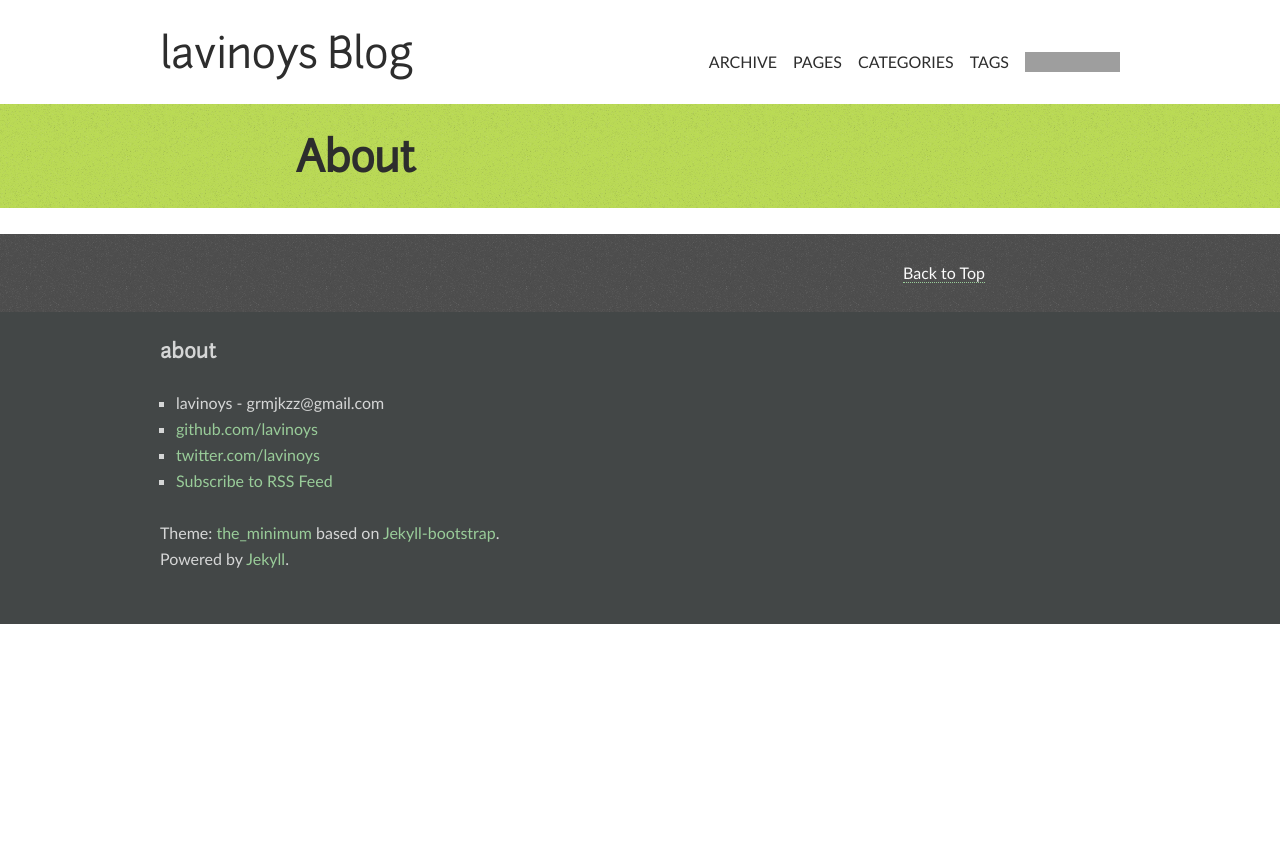
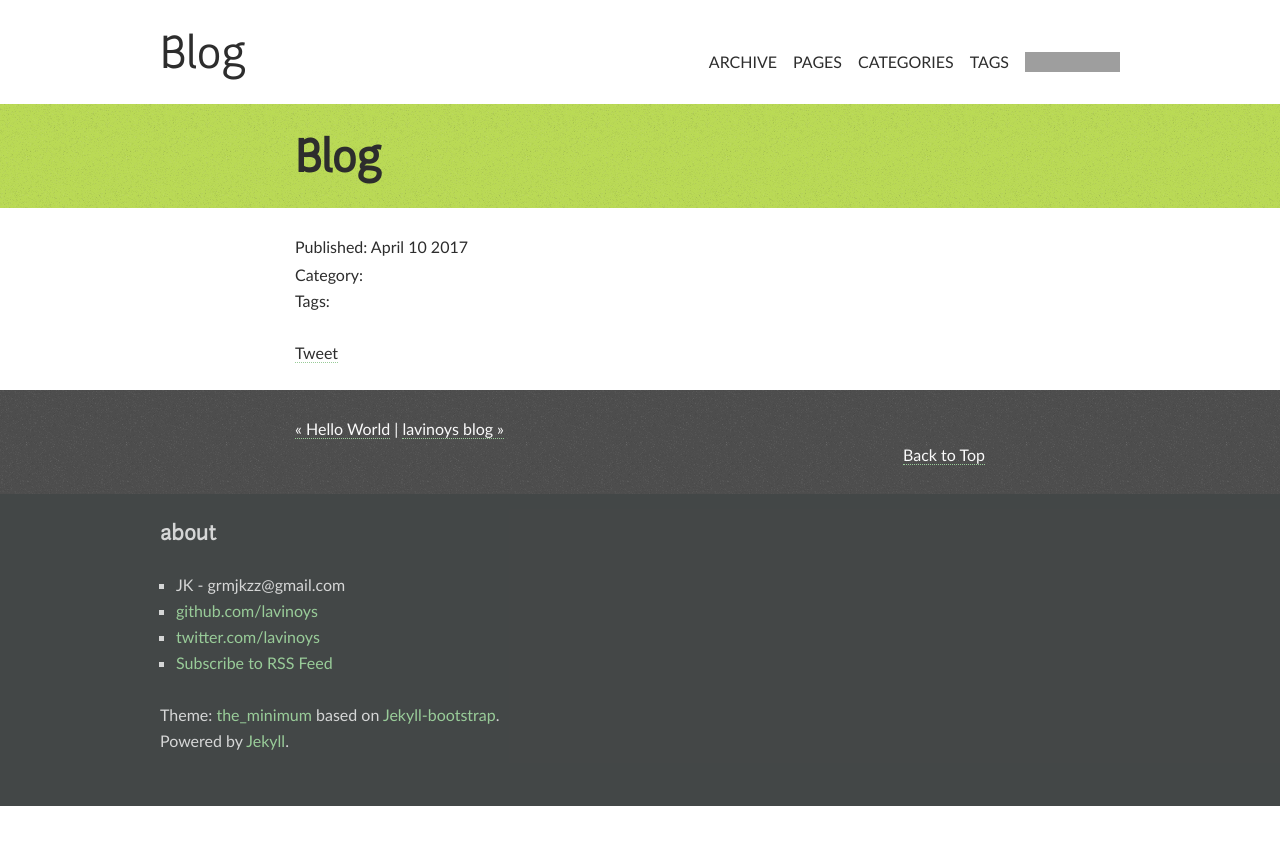
Before and after one commit to lavinoys/lavinoys.github.com, a Jekyll site: the page built from _posts/2017-04-10-blog.md, in a window 1280 px wide. Shown: the top 845 px of the page. Built offline with Jekyll 4.4.1, drawn with Linux system fonts in a browser that asks for light colours; comment, search, counter and statistics services are not loaded; grey boxes are pictures that could not be loaded.

Commit message:
설정변경

```diff
--- a/_config.yml
+++ b/_config.yml
@@ -8,10 +8,10 @@ highlighter: pygments
 # Themes are encouraged to use these universal variables
 # so be sure to set them if your theme uses them.
 #
-title : lavinoys Blog
+title : Blog
 tagline: Site Tagline
 author :
-  name : lavinoys
+  name : JK
   email : grmjkzz@gmail.com
   github : lavinoys
   twitter : lavinoys
--- a/pages/about.md
+++ b/_posts/2017-04-10-blog.md
@@ -1,6 +1,8 @@
 ---
-layout: page
-title: "About"
+layout: post
+title: "Blog"
 description: ""
+category:
+tags: []
 ---
 {% include JB/setup %}
```
Also changed, not shown: about.md (deleted, +0 -6 lines), favicon.ico (added).
